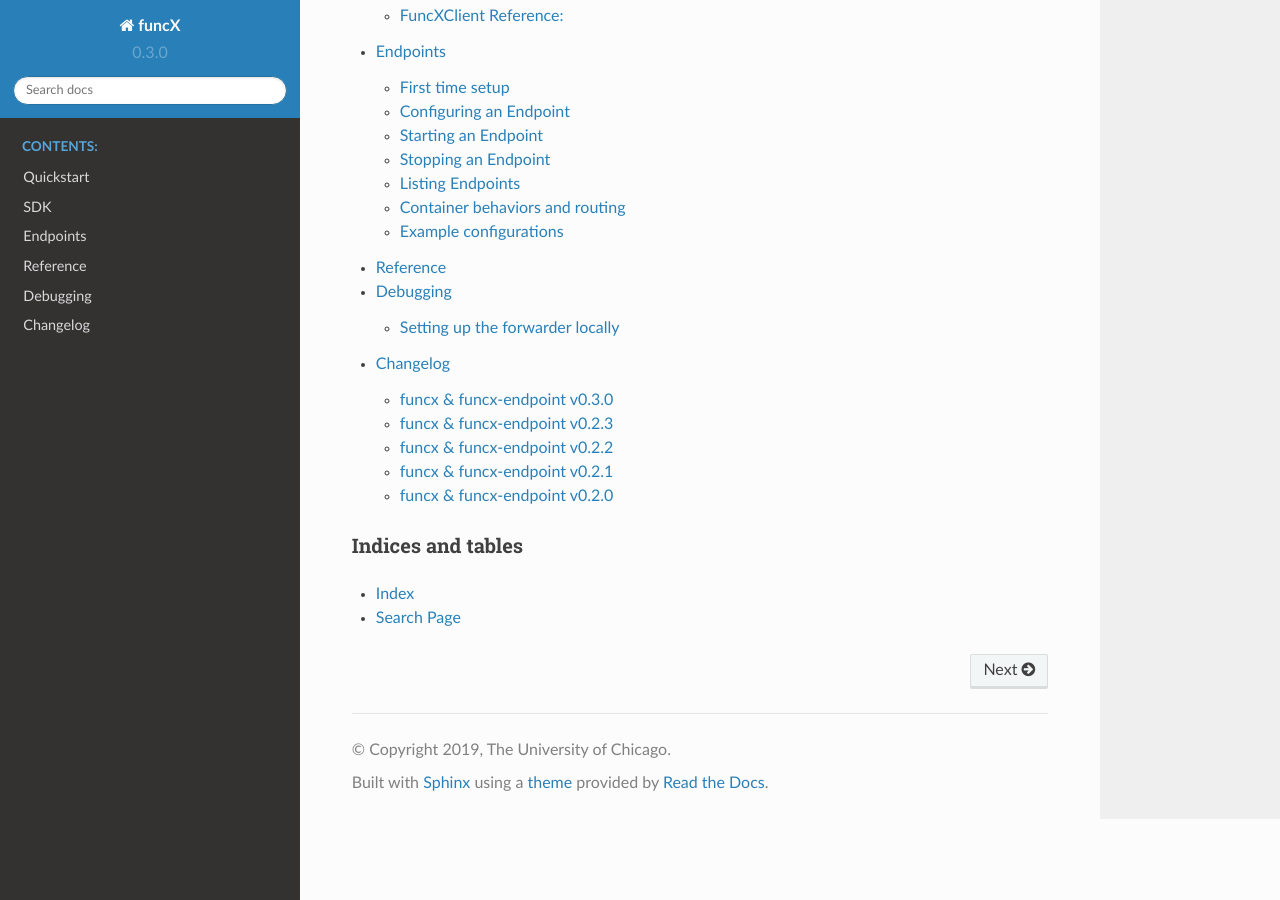
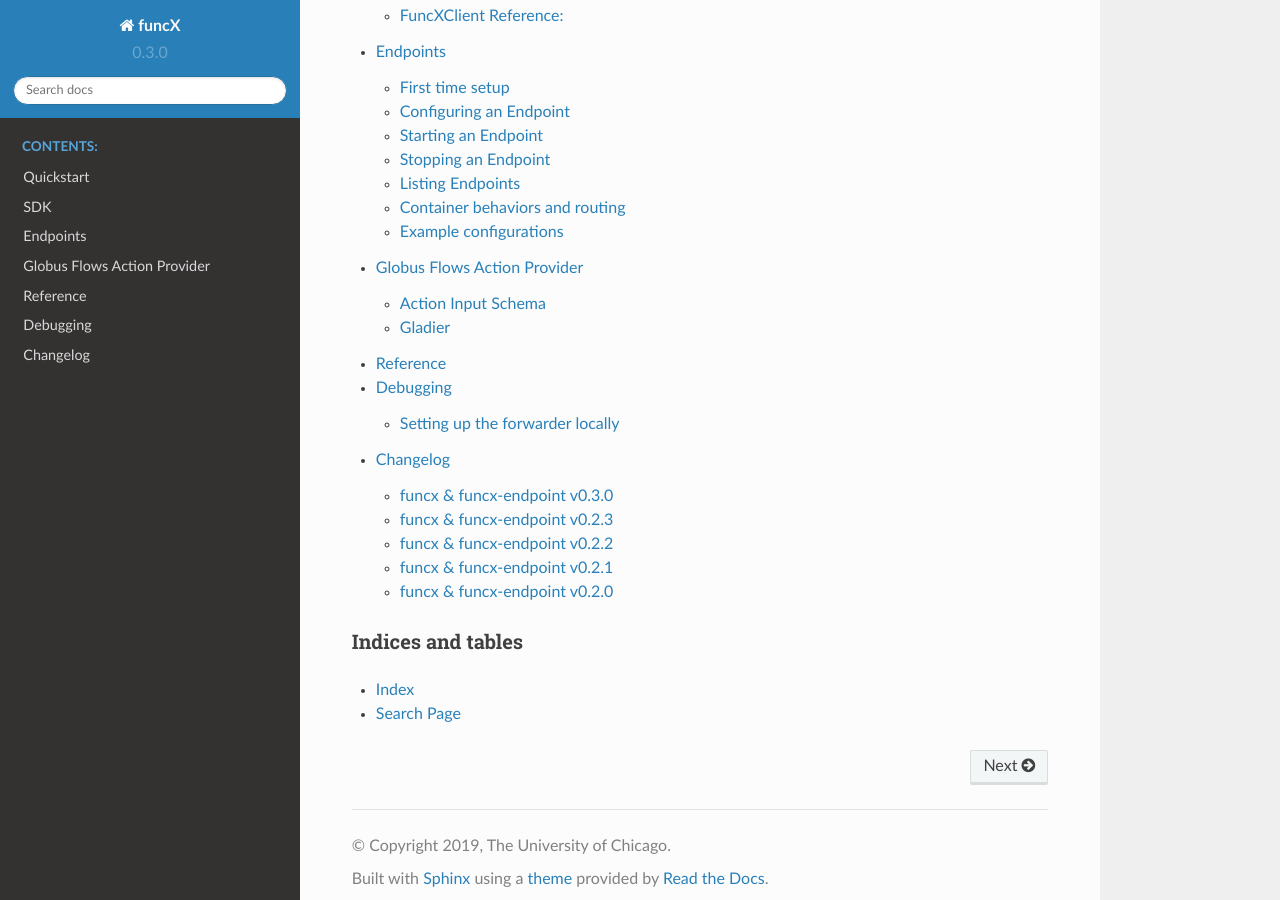
Before and after one commit to globus/globus-compute, a Sphinx documentation site: the page built from docs/index.rst, in a window 1280 px wide and 900 px high, scrolled down 2077 px. Built offline with Sphinx 7.4.7 and the Read the Docs theme 2.0.0, drawn with Linux system fonts in a browser that asks for light colours; part of the change alters nothing that is shown.

Commit message:
Initial AP doc

```diff
--- /dev/null
+++ b/docs/actionprovider.rst
@@ -0,0 +1,45 @@
+Globus Flows Action Provider
+============================
+
+funcX exposes an asynchronous `Action Provider <https://globus-automate-client.readthedocs.io/en/latest/globus_action_providers.html>`_
+interface to allow functions to be used in a `Globus Flow <https://www.globus.org/platform/services/flows>`_.
+
+The funcX Action Provider interface uses ::
+
+* ``ActionUrl`` -- 'https://automate.funcx.org'
+* ``ActionScope`` -- 'https://auth.globus.org/scopes/b3db7e59-a6f1-4947-95c2-59d6b7a70f8c/action_all'
+
+
+Action Input Schema
+-------------------
+
+The Action Provider input schema accepts a list of tasks, with each task requiring an `endpoint`, `function`, and `payload` field.
+The endpoint and function arguments are UUIDs and the payload is a dictionary of kwargs to be passed to the function.
+
+.. code-block::
+
+  'tasks': [{'endpoint.$': '<FUNCX ENDPOINT UUID>',
+             'function': '<FUNCX FUNCTION UUID>',
+             'payload.$': '<DICT OF INPUT ARGS>'}],
+
+
+When defining a funcX function to use within a flow it is recommended to define the specific kwargs that will be passed in as payload.
+If the kwargs are not known, a function can be defined to accept arbitrary kwargs using the `**` operator, e.g.:
+
+.. code-block::
+
+  'Parameters': {'tasks': [{'endpoint.$': '$.input.fx_ep',
+                            'function': '$.input.fx_fn',
+                            'payload.$': '$.input'}]},
+
+  def my_function(**data):
+      ...
+
+
+Gladier
+-------
+
+The `Gladier <https://gladier.readthedocs.io/en/latest/>`_ toolkit provides useful tools to simplify and accelerate
+the development of flows that use funcX. For example, Gladier validates inputs prior to starting a flow and will re-register
+functions when they are modified. Additionally, it includes capabilities to automatically
+generate flow definitions.
--- a/docs/index.rst
+++ b/docs/index.rst
@@ -91,6 +91,7 @@ how to download and configure an endpoint for local (multi-process) execution. :
    sdk
    endpoints
    Tutorial.ipynb
+   actionprovider
    reference
    debugging
    changelog
```
